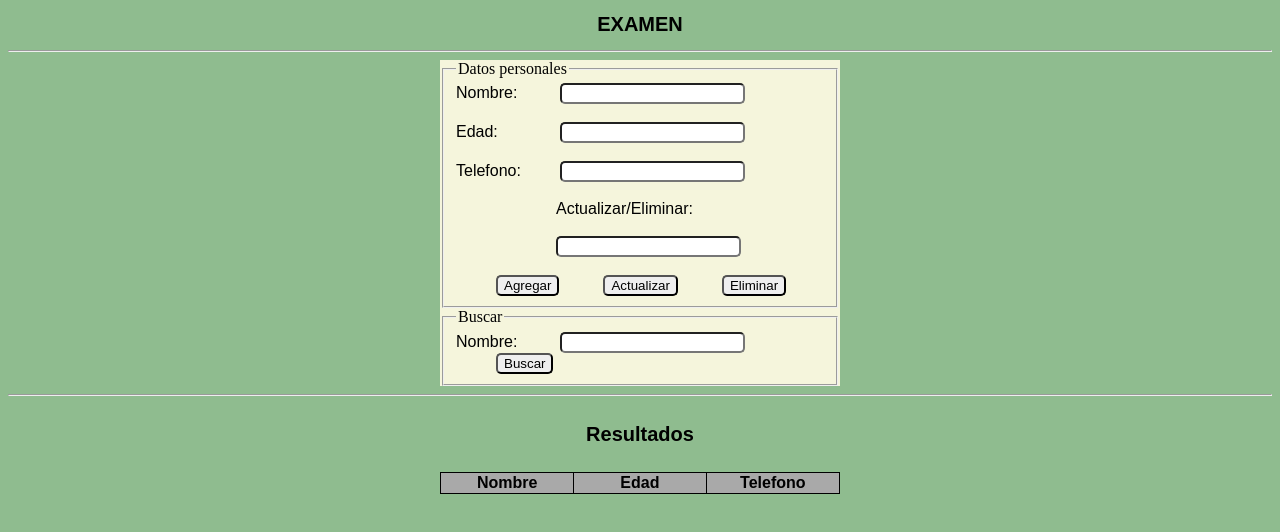
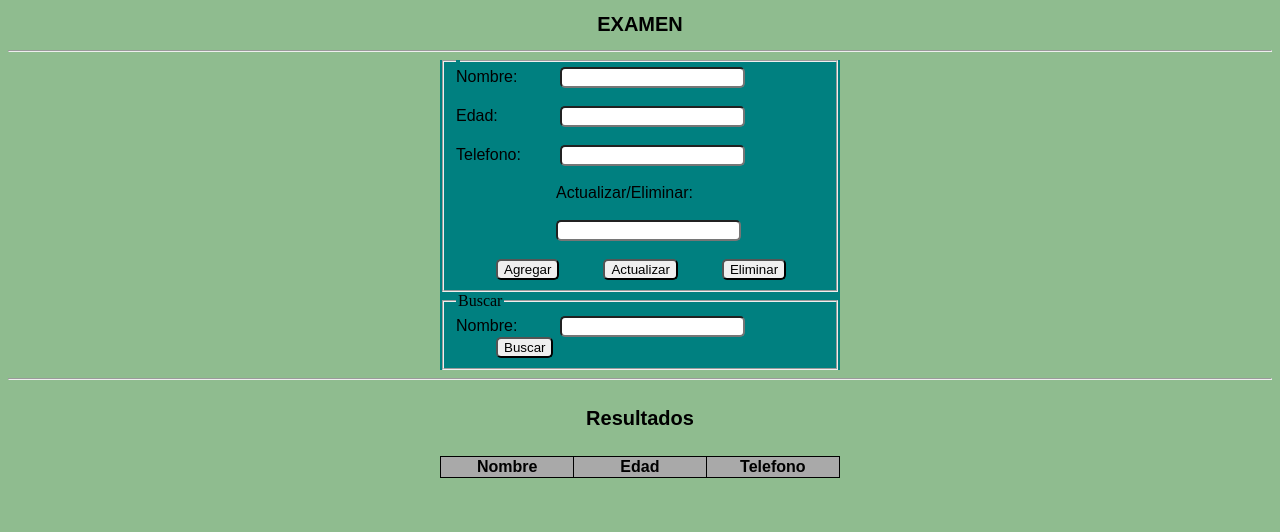
Before and after one commit to adrianrojas0802/JSON, a plain HTML site: page index.html in a window 1280 px wide. Drawn offline with Linux system fonts and the light colour scheme.

Commit message:
Se cambio el color del formulario y se realizo la modificacion del tamaña de letra

```diff
--- a/css/estilos.css
+++ b/css/estilos.css
@@ -1,5 +1,5 @@
 .lw { font-size: 60px; }
-	#formulario{width: 400px; margin: 0 auto; background-color:#F5F5DC;}
+	#formulario{width: 400px; margin: 0 auto; background-color:#008080;}
 	label{width: 100px; display: inline-block;font-family:sans-serif;}
 	table{width: 400px; margin:0 auto;background-color:#A9A9A9;}
 	table, tr, th, td{border: 1px solid #000; border-collapse: collapse; font-family:sans-serif;}
--- a/index.html
+++ b/index.html
@@ -10,7 +10,7 @@
   <hr />
   <div id="formulario">
 	<fieldset>
-		<legend>Datos personales</legend>
+		<legend></legend>
 		<label>Nombre:</label>
         <input id="nombre" type="text" name="nombre" onchange="agregarNombre(this)"/>
 		<br/><br/>
```
